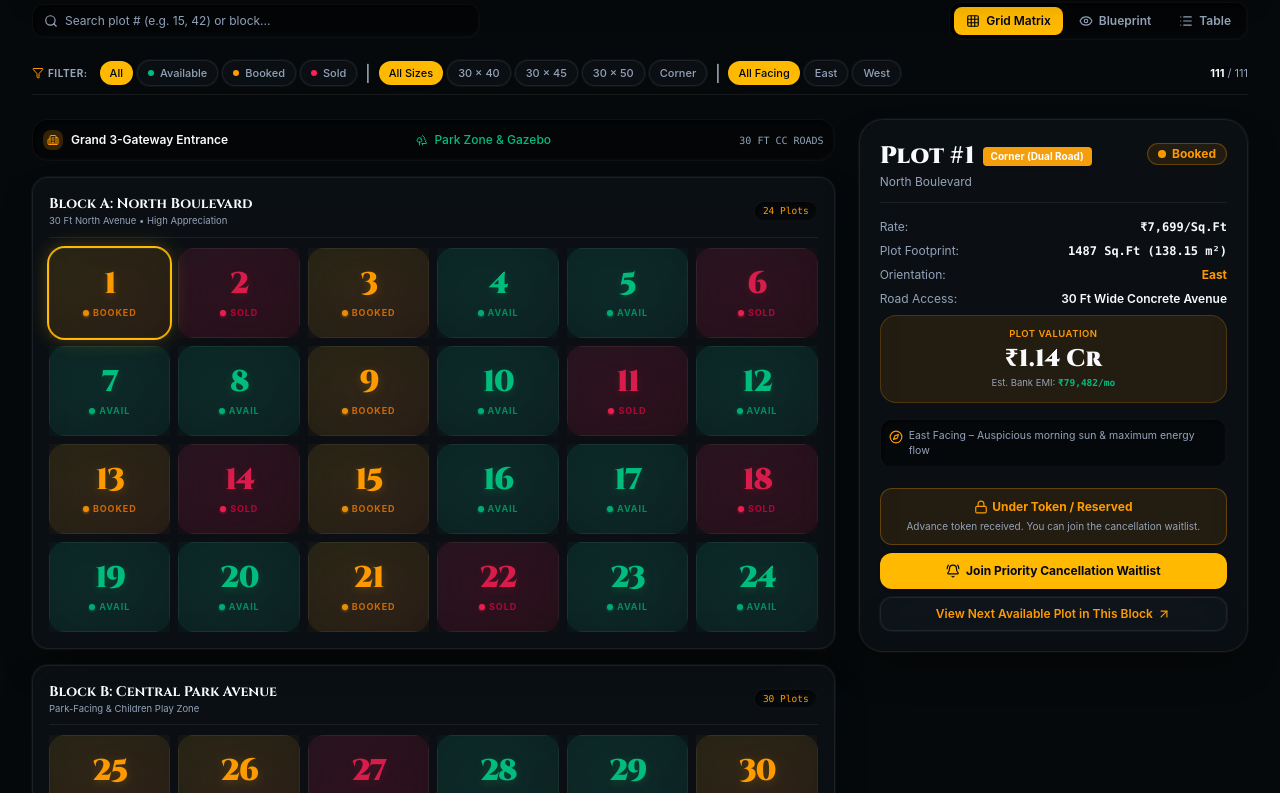
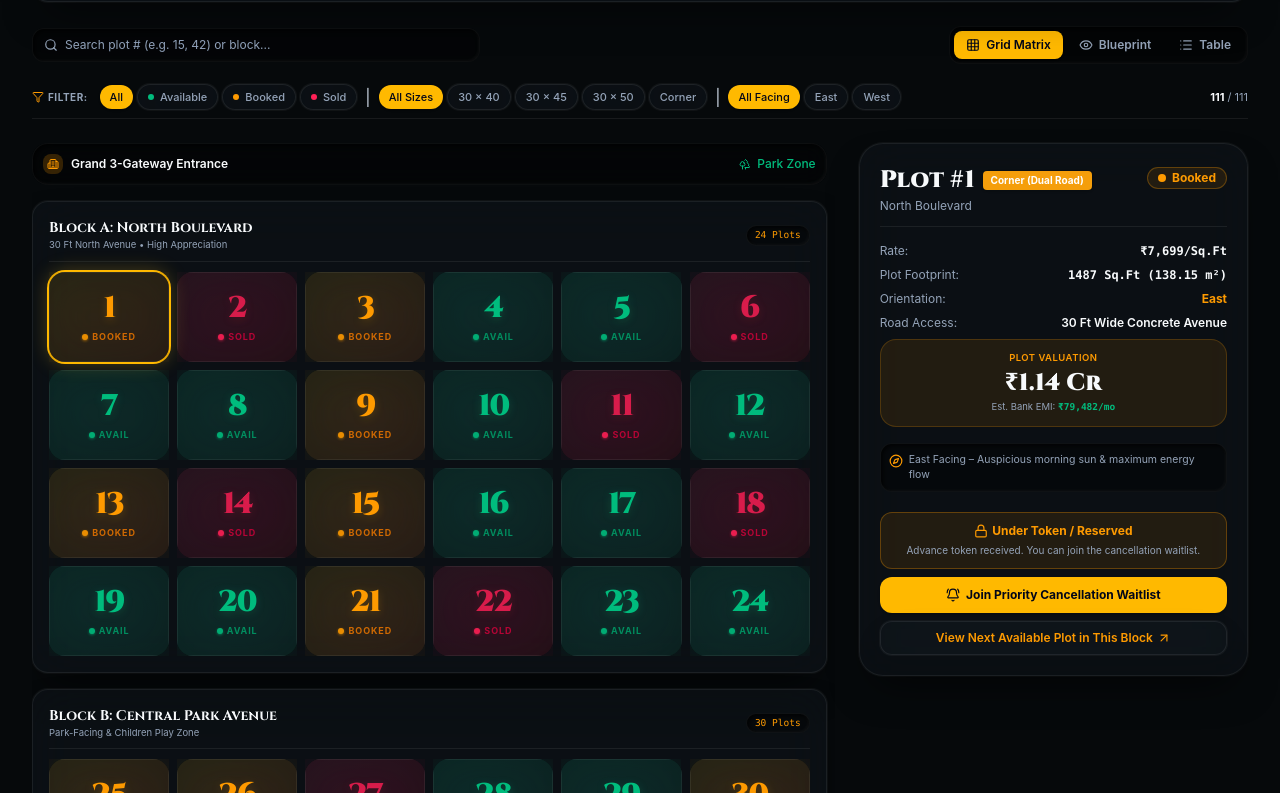
Before and after one commit to VeerMadan/Venkatadri-Enclave-Landing-Page, a React (Vite) app: page / in a window 1280 px wide. Shown: the part 2567-3360 px from the top of the page. Built offline with nearby package versions, Linux system fonts and the light colour scheme; a web font is replaced by a local one.

Commit message:
Convert multiple sections to horizontal snap-scroll on mobile to drastically reduce page length and improve UX

```diff
--- a/src/components/InteractivePlotSelector.jsx
+++ b/src/components/InteractivePlotSelector.jsx
@@ -377,22 +377,19 @@ export default function InteractivePlotSelector({ onOpenModal }) {
 
             {/* VIEW 1: INTERACTIVE AVENUE MATRIX GRID */}
             {viewMode === 'matrix' && (
-              <div className="space-y-4">
+              <div className="space-y-4 max-h-[65vh] lg:max-h-none overflow-y-auto overflow-x-hidden pr-2 scrollbar-thin">
 
                 {/* Visual Landmark Signage */}
-                <div className="p-2.5 rounded-2xl neo-inset flex flex-wrap items-center justify-between gap-2 text-xs">
+                <div className="p-2.5 rounded-2xl neo-inset flex flex-wrap items-center justify-between gap-2 text-xs sticky top-0 z-20 bg-page-main/90 backdrop-blur-md">
                   <div className="flex items-center gap-2">
                     <div className="w-5 h-5 rounded-lg bg-amber-500/20 text-amber-500 flex items-center justify-center">
-                      <Building2 className="w-3 h-3" />
+                       <Building2 className="w-3 h-3" />
                     </div>
                     <span className="font-semibold text-main-color">Grand 3-Gateway Entrance</span>
                   </div>
                   <div className="flex items-center gap-1.5 text-emerald-500 font-medium">
                     <Trees className="w-3 h-3" />
-                    <span>Park Zone & Gazebo</span>
-                  </div>
-                  <div className="text-[10px] text-sub-color font-mono">
-                    30 FT CC ROADS
+                    <span>Park Zone</span>
                   </div>
                 </div>
 
@@ -553,10 +550,10 @@ export default function InteractivePlotSelector({ onOpenModal }) {
 
             {/* VIEW 3: INVENTORY TABLE LIST */}
             {viewMode === 'list' && (
-              <div className="glass-panel rounded-3xl p-4 border-theme-subtle overflow-hidden">
-                <div className="overflow-x-auto">
+              <div className="glass-panel rounded-3xl p-4 border-theme-subtle overflow-hidden max-h-[65vh] lg:max-h-none flex flex-col">
+                <div className="overflow-x-auto overflow-y-auto pr-2 scrollbar-thin flex-1">
                   <table className="w-full text-left text-xs">
-                    <thead>
+                    <thead className="sticky top-0 bg-page-alt/90 backdrop-blur z-10">
                       <tr className="border-b border-theme-subtle text-sub-color uppercase text-[10px] tracking-wider">
                         <th className="pb-2.5 px-2.5">Plot #</th>
                         <th className="pb-2.5 px-2.5">Block</th>
--- a/src/components/LocationMatrix.jsx
+++ b/src/components/LocationMatrix.jsx
@@ -65,12 +65,12 @@ export default function LocationMatrix() {
           initial={{ opacity: 0, y: 8 }}
           animate={{ opacity: 1, y: 0 }}
           transition={{ duration: 0.25 }}
-          className="grid grid-cols-1 sm:grid-cols-2 md:grid-cols-3 gap-2.5"
+          className="flex overflow-x-auto sm:grid sm:grid-cols-2 md:grid-cols-3 gap-2.5 pb-4 -mx-4 px-4 sm:mx-0 sm:px-0 snap-x snap-mandatory scrollbar-none"
         >
           {list.map((item, idx) => (
             <div
               key={idx}
-              className={`glass-panel rounded-2xl p-3.5 flex items-center justify-between transition-all ${
+              className={`glass-panel rounded-2xl p-3.5 flex items-center justify-between transition-all min-w-[80vw] sm:min-w-0 snap-center shrink-0 ${
                 idx === 0 && activeTab === 'education'
                   ? 'border-amber-400/50 bg-amber-500/[0.05]'
                   : 'hover:border-amber-400/30'
--- a/src/components/Pillars.jsx
+++ b/src/components/Pillars.jsx
@@ -39,7 +39,7 @@ export default function Pillars({ onOpenModal }) {
         </div>
 
         {/* 3 Pillars */}
-        <div className="grid grid-cols-1 md:grid-cols-3 gap-6">
+        <div className="flex overflow-x-auto md:grid md:grid-cols-3 gap-6 pb-6 -mx-4 px-4 sm:mx-0 sm:px-0 snap-x snap-mandatory scrollbar-none">
           {pillars.map((item, idx) => {
             const Icon = item.icon;
             return (
@@ -49,7 +49,7 @@ export default function Pillars({ onOpenModal }) {
                 whileInView={{ opacity: 1, y: 0 }}
                 viewport={{ once: true }}
                 transition={{ duration: 0.45, delay: idx * 0.08 }}
-                className="glass-panel glass-panel-hover rounded-2xl overflow-hidden group flex flex-col justify-between"
+                className="glass-panel glass-panel-hover rounded-2xl overflow-hidden group flex flex-col justify-between min-w-[85vw] sm:min-w-[400px] md:min-w-0 snap-center shrink-0"
               >
                 <div className="relative h-48 overflow-hidden">
                   <img
--- a/src/components/WhyInvest.jsx
+++ b/src/components/WhyInvest.jsx
@@ -34,7 +34,7 @@ export default function WhyInvest() {
         </motion.div>
 
         {/* 4 Reasons Grid */}
-        <div className="grid grid-cols-1 sm:grid-cols-2 lg:grid-cols-4 gap-3 mb-14">
+        <div className="flex overflow-x-auto sm:grid sm:grid-cols-2 lg:grid-cols-4 gap-3 mb-14 pb-4 -mx-4 px-4 sm:mx-0 sm:px-0 snap-x snap-mandatory scrollbar-none">
           {reasons.map((item, idx) => {
             const Icon = item.icon;
             return (
@@ -44,7 +44,7 @@ export default function WhyInvest() {
                 whileInView={{ opacity: 1, y: 0 }}
                 viewport={{ once: true }}
                 transition={{ duration: 0.3, delay: idx * 0.03 }}
-                className="glass-panel glass-panel-hover rounded-2xl p-4 space-y-2 group"
+                className="glass-panel glass-panel-hover rounded-2xl p-4 space-y-2 group min-w-[70vw] sm:min-w-0 snap-center shrink-0"
               >
                 <div className="w-8 h-8 rounded-lg bg-amber-500/10 border border-amber-500/20 flex items-center justify-center text-amber-500 group-hover:scale-105 transition-transform">
                   <Icon className="w-4 h-4" />
```
